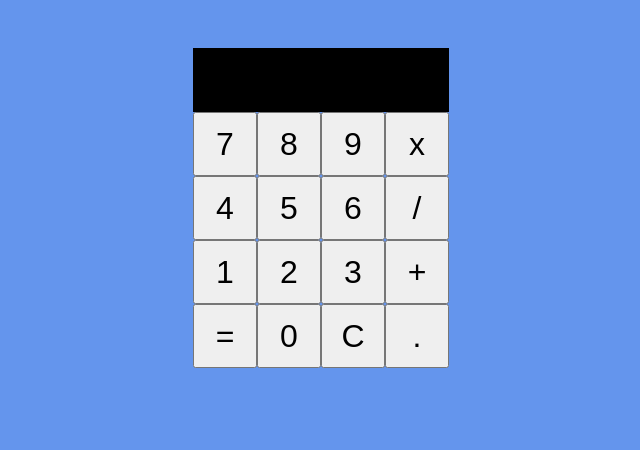
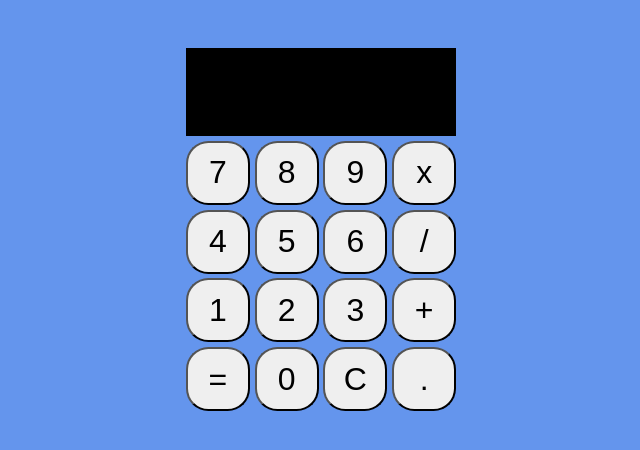
Before and after one commit to Brian4755/Calculator, a React (Create React App) app: page / in a window 1280 px wide. Shown: the top 450 px of the page, without its empty margins (319-959 px from the left). Built offline with nearby package versions, Linux system fonts and the light colour scheme.

Commit message:
border radius and button gap

```diff
--- a/src/App.css
+++ b/src/App.css
@@ -13,19 +13,32 @@ body {
 .calculator-grid {
   display: grid;
   grid-template-columns: repeat(4, 4rem);
-  grid-template-rows: minmax(4rem, auto) repeat(4, 4rem);
+  grid-template-rows: minmax(5.5rem, auto) repeat(4, 4rem);
   justify-content: center;
+  gap: 0.3rem;
 }
 
 .calculator-output {
+  display: flex;
+  flex-direction: column;
+  align-items: flex-end;
   grid-column: 1/-1;
   background-color: black;
   color: white;
   font-size: 2rem;
   word-break: break-all;
+  padding-right: 0.5rem;
+}
+
+.previous-output {
+  font-size: 1.5rem;
 }
 
 .calculator-grid > button {
   cursor: pointer;
   font-size: 2rem;
 }
+
+.calculator-grid > button {
+  border-radius: 35%;
+}
--- a/src/Calculator.js
+++ b/src/Calculator.js
@@ -75,7 +75,7 @@ const Calculator = () => {
     <div className="calculator">
       <div className="calculator-grid">
         <div className="calculator-output">
-          <div>{state.prev}{state.operation}</div>
+          <div className="previous-output">{state.prev}{state.operation}</div>
           <div>{state.output}</div>
         </div>
         <Button digit={7} dispatch={dispatch}/>
```
